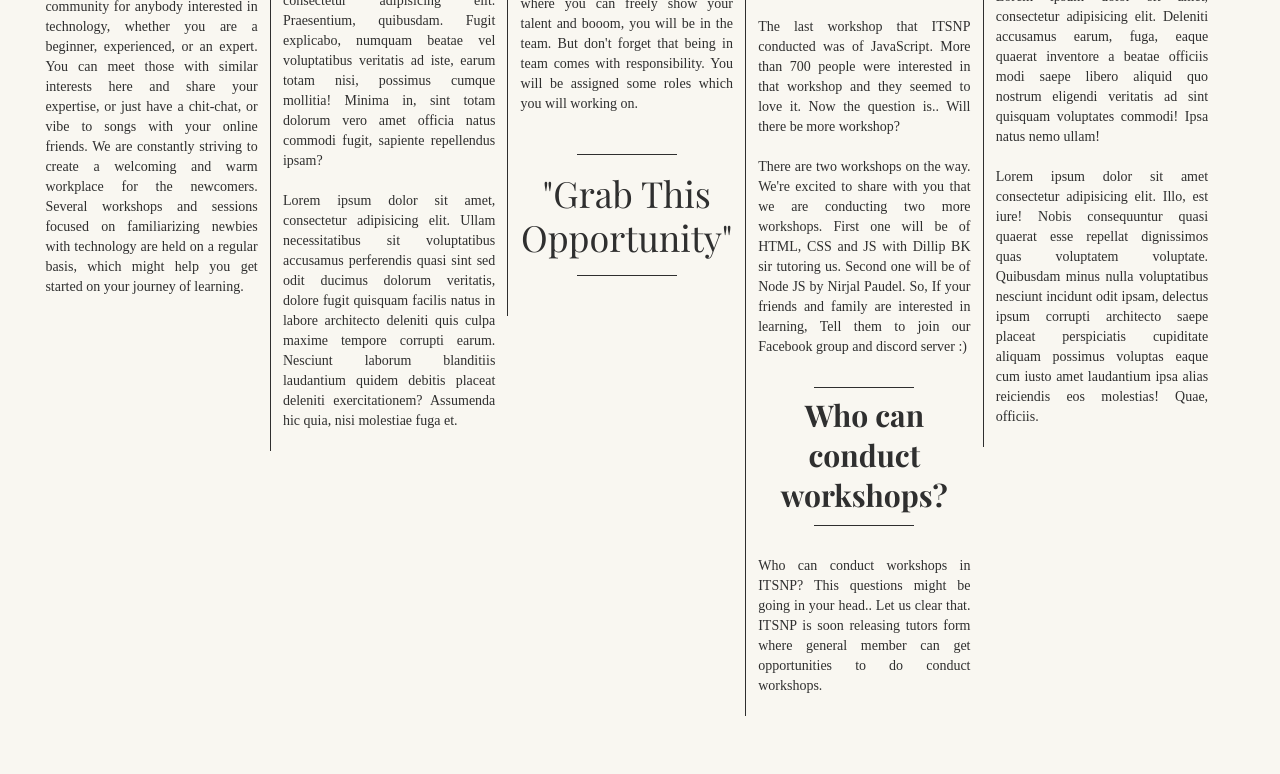
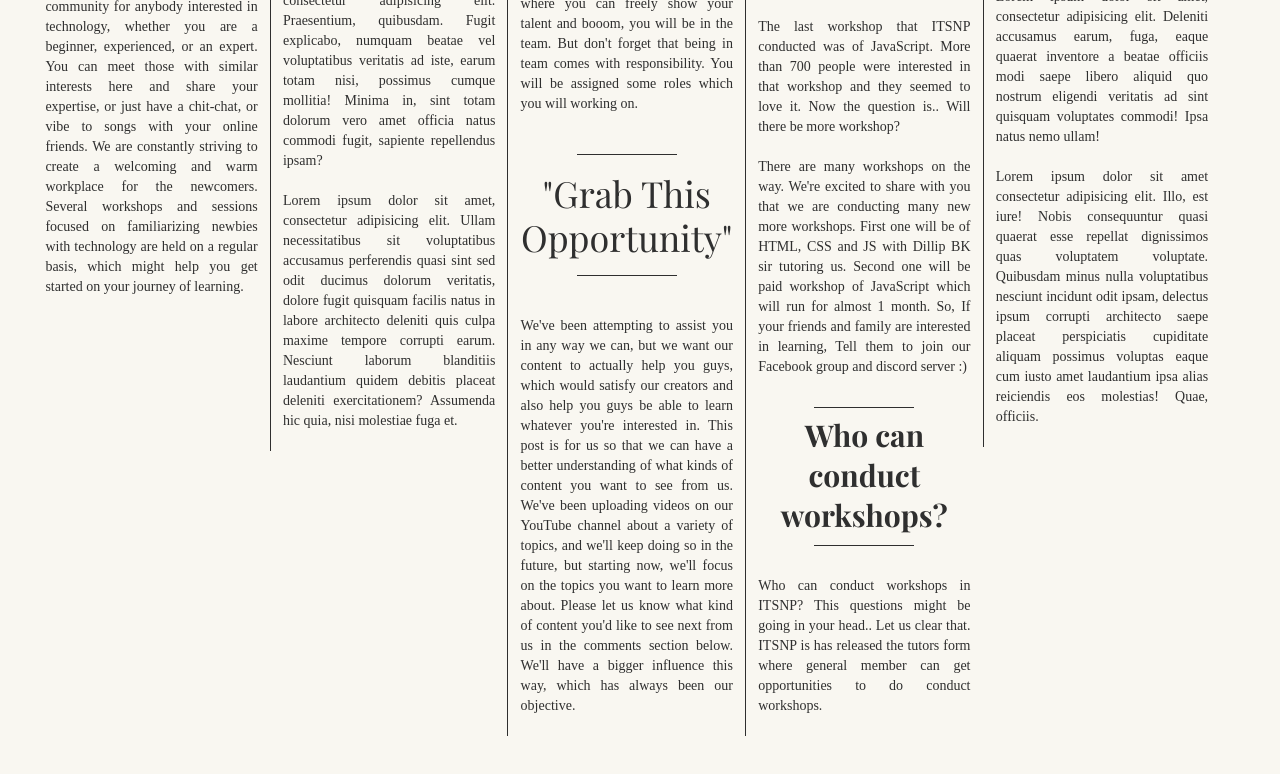
Before and after one commit to thestuti/theitsnptimes, a plain HTML site: page index.html in a window 1280 px wide. Shown: the part 466-1240 px from the top of the page. Drawn offline with nearby package versions, Linux system fonts and the light colour scheme; a web font is replaced by a local one.

Commit message:
youtube creation team commit

```diff
--- a/index.html
+++ b/index.html
@@ -56,7 +56,9 @@
         <p>We are welcoming new team members in our community. Fill in our team form, give an interview where you can
           freely show your talent and booom, you will be in the team. But don't forget that being in team comes with
           responsibility. You will be assigned some roles which you will working on. <span class="citation">"Grab This
-            Opportunity"</span> <p id="hiring"></p></p>
+            Opportunity"</span> <p id="hiring"></p>We've been attempting to assist you in any way we can, but we want our content to actually help you guys, which would satisfy our creators and also help you guys be able to learn whatever you're interested in. This post is for us so that we can have a better understanding of what kinds of content you want to see from us. We've been uploading videos on our YouTube channel about a variety of topics, and we'll keep doing so in the future, but starting now, we'll focus on the topics you want to learn more about.
+            Please let us know what kind of content you'd like to see next from us in the comments section below. We'll have a bigger influence this way, which has always been our objective.
+            </p>
       </div>
       <div class="collumn">
         <div class="head"><span class="headline hl3">Workshop News</span>
@@ -65,12 +67,12 @@
         <p>The last workshop that ITSNP conducted was of JavaScript. More than 700 people were interested in that
           workshop and they seemed to love it. Now the question is.. Will there be more workshop?</p>
         <p>
-          There are two workshops on the way.
-          We're excited to share with you that we are conducting two more workshops. First one will be of HTML, CSS and
-          JS with Dillip BK sir tutoring us. Second one will be of Node JS by Nirjal Paudel. So, If your friends and
+          There are many workshops on the way.
+          We're excited to share with you that we are conducting many new more workshops. First one will be of HTML, CSS and
+          JS with Dillip BK sir tutoring us. Second one will be paid workshop of JavaScript which will run for almost 1 month. So, If your friends and
           family are interested in learning, Tell them to join our Facebook group and discord server :)
         <p><span class="headline hl4">Who can conduct workshops?</span></p>
-        <p>Who can conduct workshops in ITSNP? This questions might be going in your head.. Let us clear that. ITSNP is soon releasing tutors form where general member can get opportunities to do conduct workshops.
+        <p>Who can conduct workshops in ITSNP? This questions might be going in your head.. Let us clear that. ITSNP is has released the tutors form where general member can get opportunities to do conduct workshops.
         </p>
       </div>
       <div class="collumn">
```
